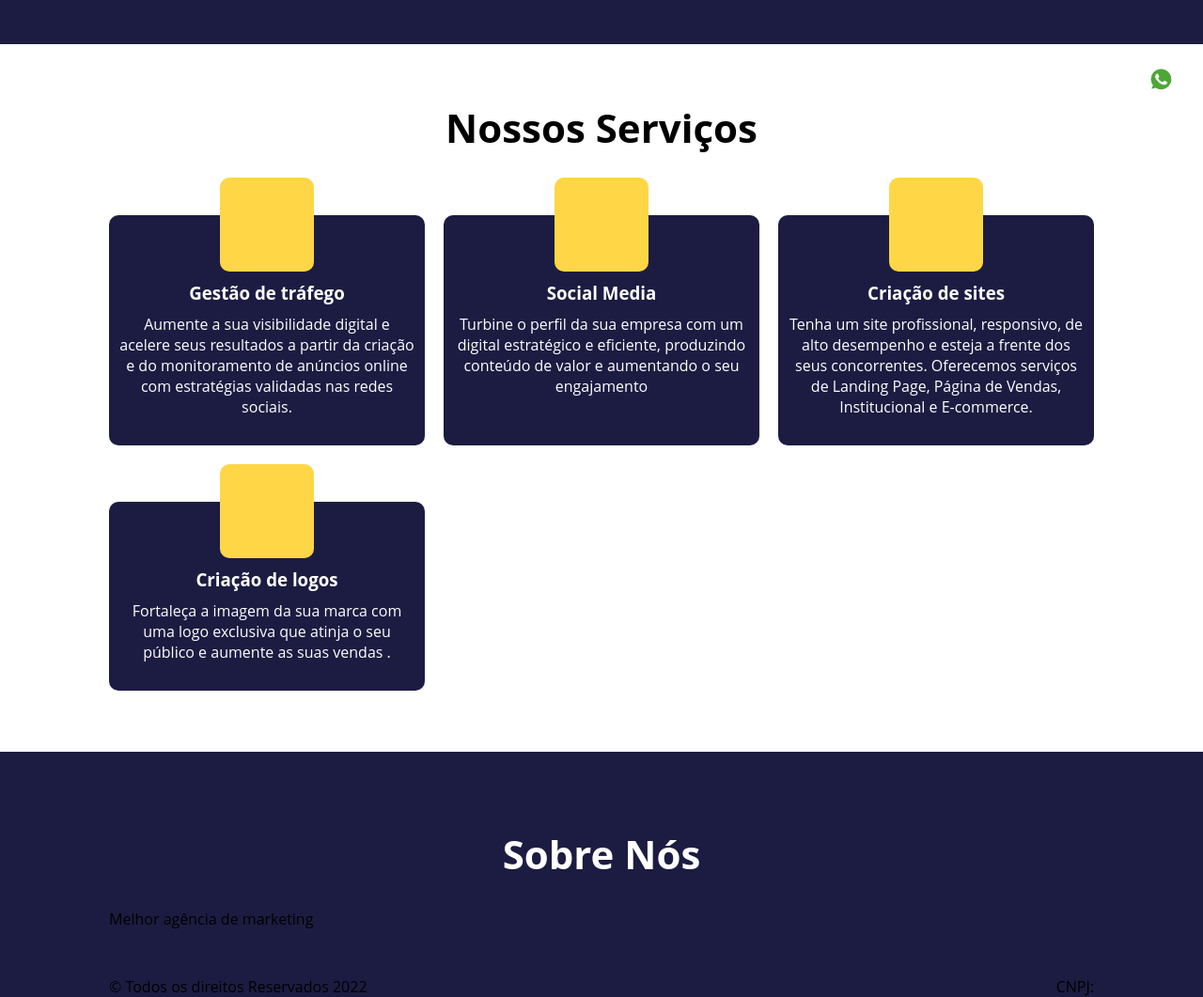
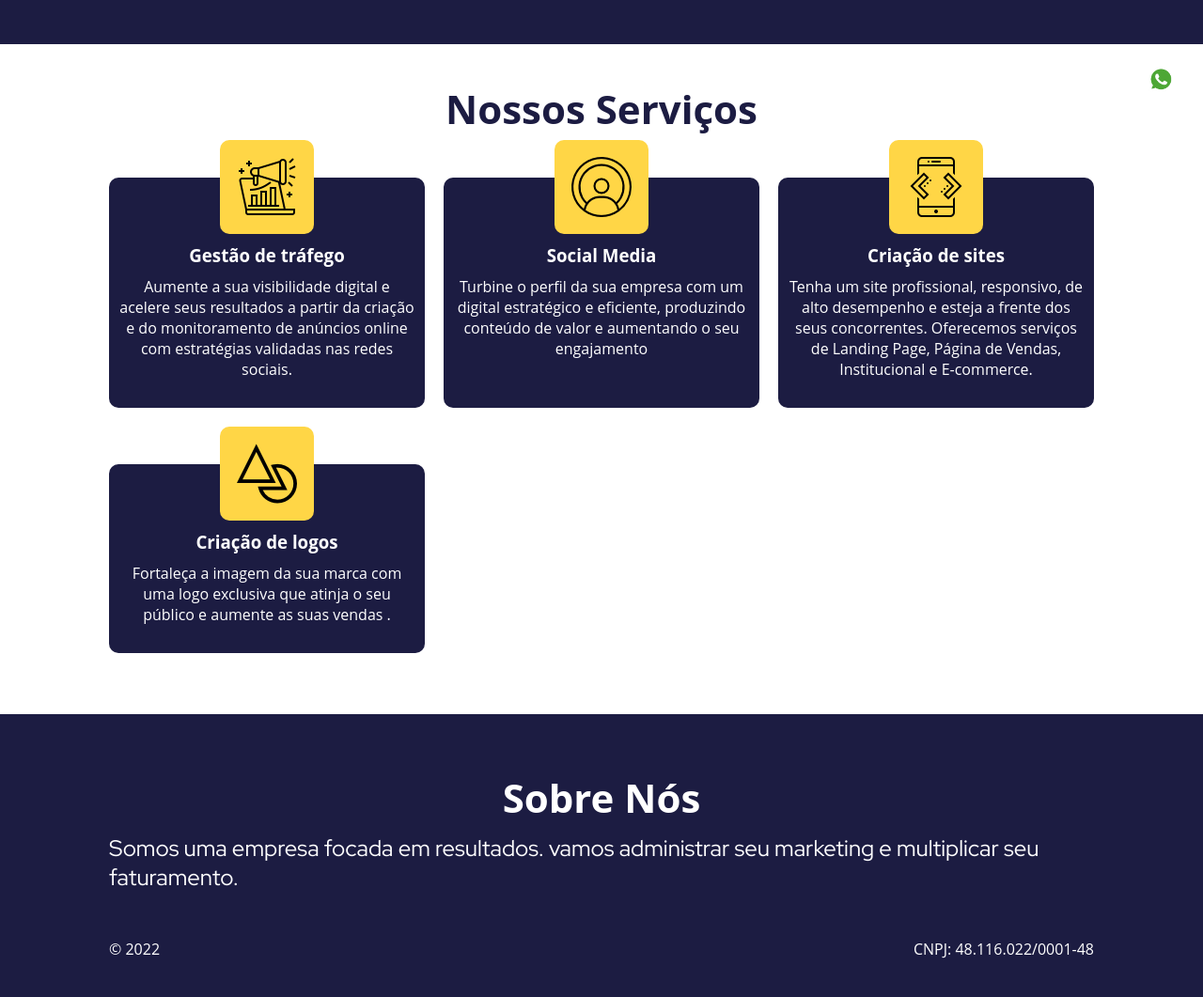
Before and after one commit to FilipePaiva10/fadigital.online, a plain HTML site: page index.html in a window 1280 px wide. Shown: the part 670-1731 px from the top of the page at 94% size. After the commit the page ends 1691 px from the top, so only its background shows below. Drawn offline with nearby package versions, Linux system fonts and the light colour scheme.

Commit message:
atualizações

```diff
--- a/assets/css/style.css
+++ b/assets/css/style.css
@@ -175,11 +175,13 @@ section {
 }
 
 .title {
-    margin: 30px 0;
+    margin: 10px 0;
     text-align: center;
     font-size: 28px;
 
     width: 100%;
+
+    color: var(--main-bg-color);
 }
 
 .home-left{
@@ -263,6 +265,15 @@ section {
     z-index: 10;
 }
 
+.infoArea p{
+    color: #FFF;
+    font-size: 24px;
+    font-family: "Red Hat Display", sans-serif;
+}
+
+footer {
+    color: #FFF;
+}
 
 
 @media (max-width: 768px) {
--- a/assets/js/script.js
+++ b/assets/js/script.js
@@ -1,4 +1,5 @@
 window.onload = () => {
+
     animateTitle();
 
     window.scrollTo({
@@ -39,6 +40,12 @@ const animateTitle = () => {
 
     const element = window.document.getElementById("title");
 
+    if (window.screen.width < 768) {
+        element.innerText = "Sua empresa ao alcance de todos";
+
+        return;
+    } ;
+
     const title = "Sua empresa ao\nalcance de todos";
     const length = title.length;
     let i = 0;
--- a/index.html
+++ b/index.html
@@ -7,7 +7,6 @@
     <meta http-equiv="X-UA-Compatible" content="IE=edge">
     <meta name="viewport" content="width=device-width, initial-scale=1.0">
     <link rel="shortcut icon" href="/assets/img/logo.jpg" type="image/x-icon">
-
 
     <!-- SEO FACEBOOK -->
 
@@ -129,7 +128,7 @@
             <div class="services">
                 <div class="item">
                     <div class="icon">
-                        <span style="font-size: 60px;" class="material-symbols-sharp icon-size"></span>
+                        <img src="assets/img/ico/ads.png" alt="ads ico">
                     </div>
                     <h3><b>Gestão de tráfego</b></h3>
                     <p>Aumente a sua visibilidade digital e acelere seus resultados a partir da criação e do
@@ -137,7 +136,7 @@
                 </div>
                 <div class="item">
                     <div class="icon">
-                        <span style="font-size: 60px;" class="material-symbols-sharp"></span>
+                        <img src="assets/img/ico/friend.png" alt="social ico" srcset="">
                     </div>
                     <h3><b>Social Media</b></h3>
                     <p>Turbine o perfil da sua empresa com um digital estratégico e eficiente, produzindo conteúdo de
@@ -145,7 +144,7 @@
                 </div>
                 <div class="item">
                     <div class="icon">
-                        <span style="font-size: 60px;" class="material-symbols-sharp"></span>
+                        <img src="assets/img/ico/site.png" alt="site ico">
                     </div>
                     <h3><b>Criação de sites</b></h3>
                     <p>Tenha um site profissional, responsivo, de alto desempenho e esteja a frente dos seus
@@ -154,7 +153,7 @@
                 </div>
                 <div class="item">
                     <div class="icon">
-                        <span style="font-size: 60px;" class="material-symbols-sharp"></span>
+                        <img src="assets/img/ico/divide.png" alt="logo ico" srcset="">
                     </div>
                     <h3><b>Criação de logos</b></h3>
                     <p>Fortaleça a imagem da sua marca com uma logo exclusiva que atinja o seu público e aumente as suas
@@ -172,15 +171,15 @@
         </div>
         <div class="container">
             <div class="infoArea">
-                <p>Melhor agência de marketing</p>
+                <p>Somos uma empresa focada em resultados. vamos administrar seu marketing e multiplicar seu faturamento.</p>
             </div>
         </div>
     </section>
 
     <footer>
         <div class="container">
-            <span>© Todos os direitos Reservados 2022</span>
-            <span>CNPJ: </span>
+            <span>© 2022</span>
+            <span>CNPJ: 48.116.022/0001-48 </span>
         </div>
     </footer>
 
```
Also changed, not shown: assets/img/ico/ads.png (added), assets/img/ico/divide.png (added), assets/img/ico/friend.png (added), assets/img/ico/site.png (added).
